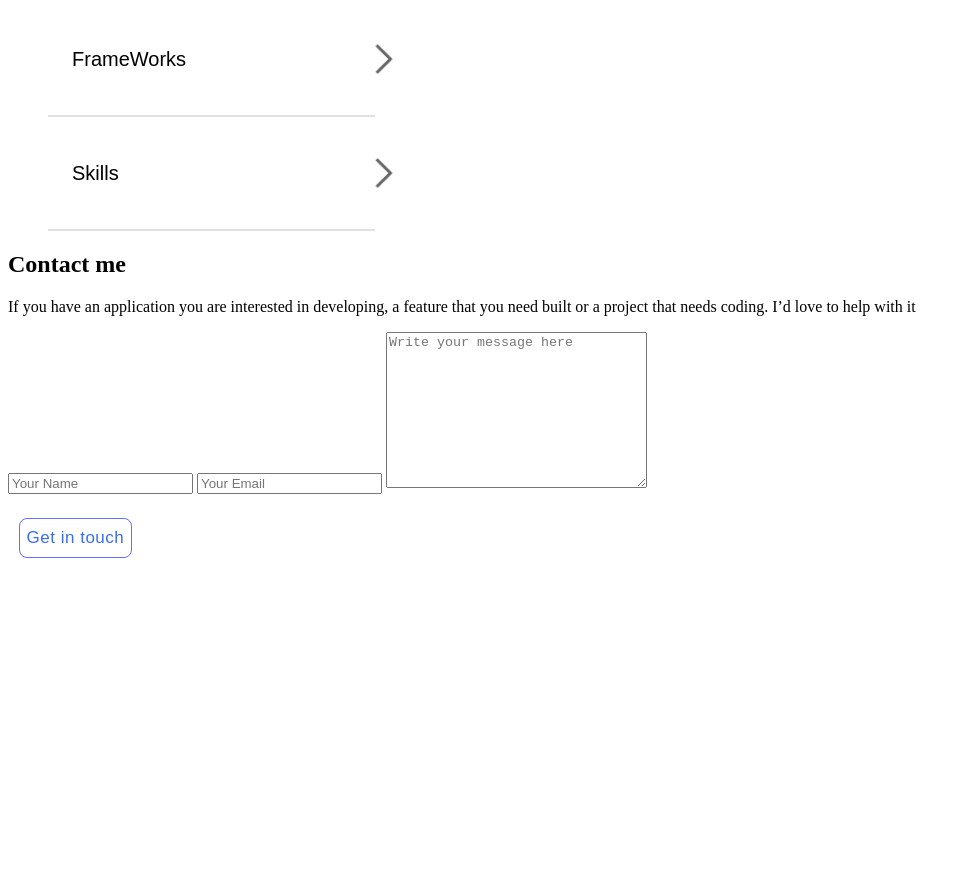
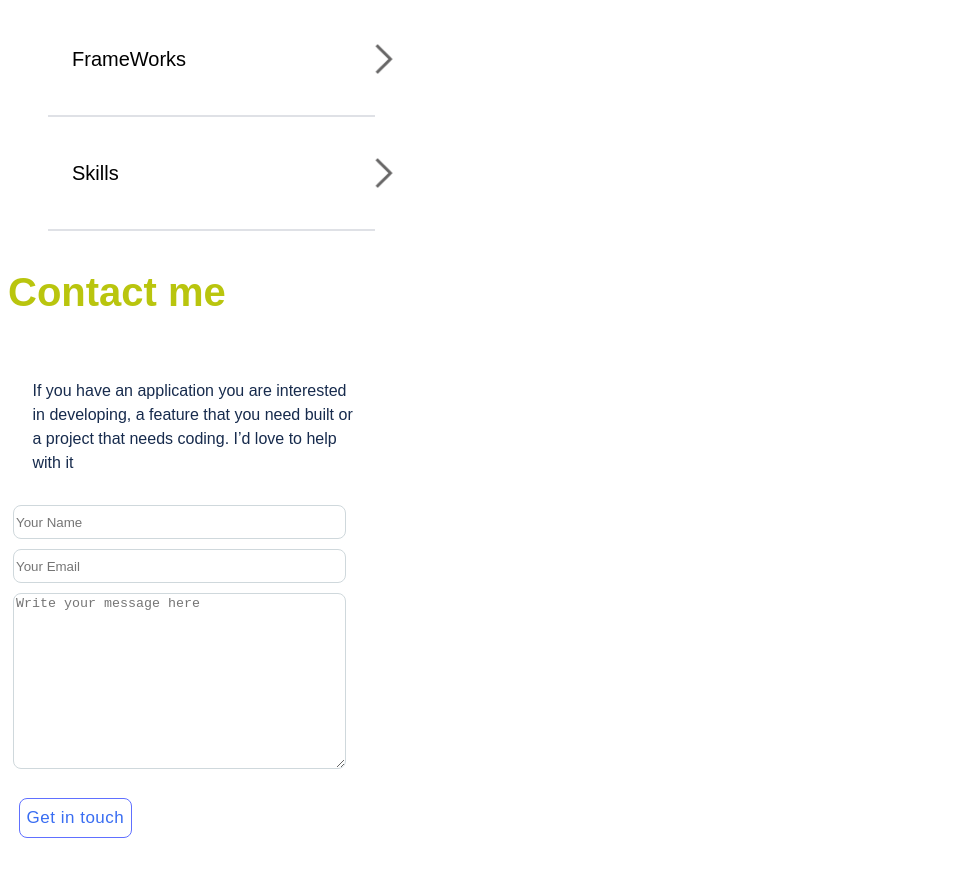
Before and after one commit to Thermiee/Portfolio, a website: page index.html in a window 1280 px wide. Shown: the part 3895-4772 px from the top of the page, without its empty margins (0-971 px from the left). Before the commit the page ends 4509 px from the top, so only its background shows below. Drawn offline with Linux system fonts and the light colour scheme.

Commit message:
update css file

```diff
--- a/main.css
+++ b/main.css
@@ -442,3 +442,71 @@ button:hover {
 .proj-cad {
   display: grid;
 }
+
+.contact-title {
+font-family: "Poppins", sans-serif;
+font-style: normal;
+font-weight: bold;
+font-size: 40px;
+line-height: 52px;
+display: flex;
+align-items: center;
+text-align: center;
+color: #b9c50e;
+height: 56px;
+}
+
+.contact-text {
+  padding-left: 24px;
+  display: flex;
+  align-items: center;
+  color: #172b4d;
+  justify-content: center;
+  width: 320.5px;
+  height: 146px;
+  font-family: 'Poppins', sans-serif;
+  font-style: normal;
+  font-weight: 400;
+  font-size: 16px;
+  line-height: 24px;
+  margin: 0.5px;
+}
+
+.contact-form {
+  display: flex;
+  flex-direction: column;
+  flex-wrap: wrap;
+  }
+
+#username {
+  background: #FFFFFF;
+  height: 30px;
+  width: 327px;
+left: 16px;
+right: 38px;
+margin: 5px;
+border: 1px solid #CFD8DC;
+border-radius: 8px;
+  }
+
+  #useremail {
+    background: #FFFFFF;
+  height: 30px;
+  width: 327px;
+left: 16px;
+right: 38px;
+margin: 5px;
+border: 1px solid #CFD8DC;
+border-radius: 8px;
+  }
+
+  #usermessage {
+    height: 170px;
+width: 327px;
+left: 24px;
+top: 5125px;
+border-radius: 0px;
+margin: 5px;
+border: 1px solid #CFD8DC;
+border-radius: 8px;
+  }
```
Also changed, not shown: images/shapes.png (added).
